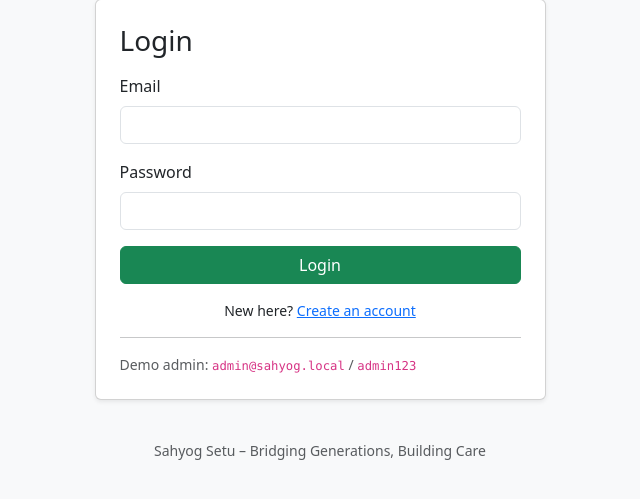
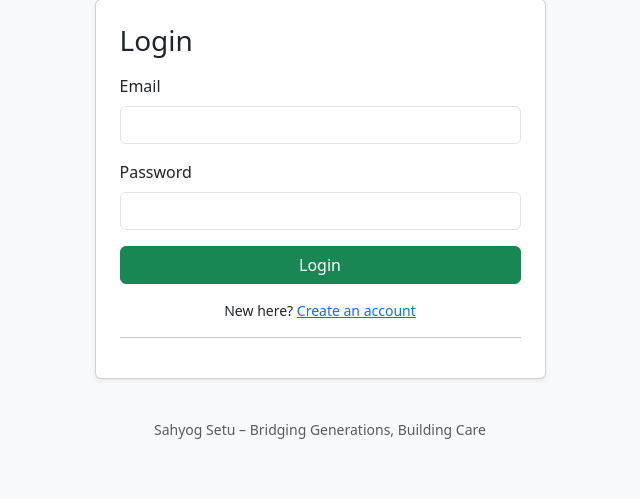
Before and after one commit to amit26717-cmd/Hakathon_02, a Flask app: page /login in a window 1280 px wide. Shown: the part 81-580 px from the top of the page, without its empty margins (320-960 px from the left). Run offline with Flask 3, Linux system fonts and the light colour scheme.

Commit message:
cleaned login page

```diff
--- a/templates/login.html
+++ b/templates/login.html
@@ -21,9 +21,7 @@
           New here? <a href="{{ url_for('register') }}">Create an account</a>
         </p>
         <hr>
-        <p class="text-muted small mb-0">
-          Demo admin: <code>admin@sahyog.local</code> / <code>admin123</code>
-        </p>
+
       </div>
     </div>
   </div>
```
